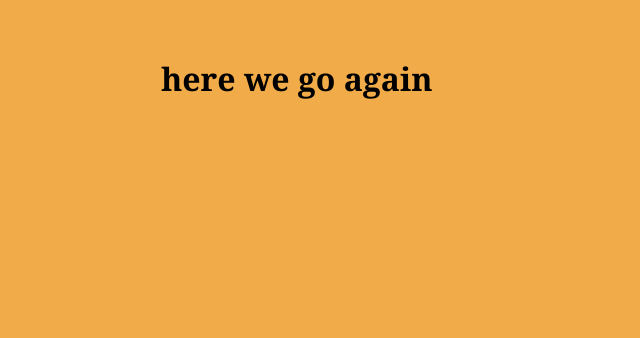
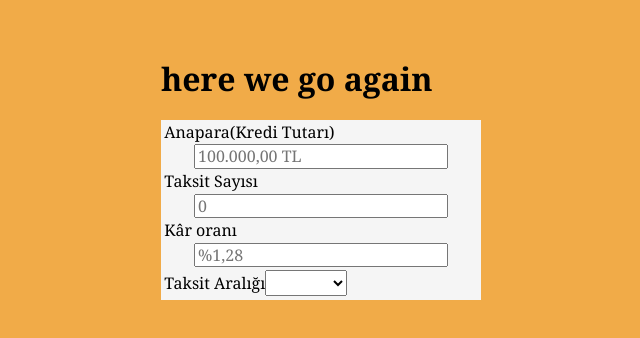
Before and after one commit to wspawned/repayment-schedule-fimple-final-react-case, a React (Create React App) app: page / in a window 1280 px wide. Shown: the top 338 px of the page, without its empty margins (319-959 px from the left). Built offline with nearby package versions, Linux system fonts and the light colour scheme.

Commit message:
input form

```diff
--- a/public/index.html
+++ b/public/index.html
@@ -2,7 +2,7 @@
 <html lang="en">
   <head>
     <meta charset="utf-8" />
-    <title>Fimple Repayment Schedule</title>
+    <title>Fimple - Repayment Schedule</title>
   </head>
   <body>
     <div id="root"></div>
--- a/src/App.js
+++ b/src/App.js
@@ -1,7 +1,65 @@
+import { useState } from "react";
+
+
 const App = () => {
+    const [principal,setPrincipal] = useState("");
+    const [numberOfInstallments,setNumberOfInstallments] = useState("");
+    const [interestRate,setInterestRate] = useState("");
+    const [installmentFrequency,setInstallmentFrequency] = useState("");
+
+    const FREQUENCY = ["aylık","haftalık","yıllık"];
+
     return (
         <div>
         <h1>here we go again</h1>
+        <form className="user-inputs">
+            <label>Anapara(Kredi Tutarı)
+                <input
+                type="number"
+                placeholder="100.000,00 TL"
+                min="0"
+                step="1"
+                value={principal}
+                onChange={(e)=>setPrincipal(e.target.value)}
+                required
+                ></input>
+            </label>
+            <label>Taksit Sayısı
+                <input
+                type="number"
+                placeholder="0"
+                min="0"
+                step="1"
+                value={numberOfInstallments}
+                onChange={(e)=>setNumberOfInstallments(e.target.value)}
+                required
+                ></input>
+            </label>
+            <label>Kâr oranı
+                <input
+                type="number"
+                placeholder="%1,28"
+                min="0"
+                value={interestRate}
+                onChange={(e)=>setInterestRate(e.target.value)}
+                required
+                ></input>
+            </label>
+            <label>Taksit Aralığı
+                <select
+                value={installmentFrequency}
+                onChange={(e)=>setInstallmentFrequency(e.target.value)}
+                onBlur={(e)=>setInstallmentFrequency(e.target.value)}
+                >
+                    <option/>
+                    {FREQUENCY.map((option)=>(
+                        <option key={option} value={option}>
+                            {option}
+                        </option>
+                    ))}
+                </select>
+            </label>
+        </form>
         </div>
     )
 }
--- a/src/index.css
+++ b/src/index.css
@@ -13,3 +13,17 @@ body {
   margin-right: auto;
   background-color: #f1ab48;
 }
+
+form {
+  align-items: center;
+  justify-content: center;
+  padding: .2em;
+  background-color: whitesmoke;
+}
+
+label > input {
+  margin: auto;
+  display: block;
+  margin-top: .2em;
+  margin-bottom: .2em;
+}
```
Also changed, not shown: 1 other file (tests, documents, lock files or other folders).
